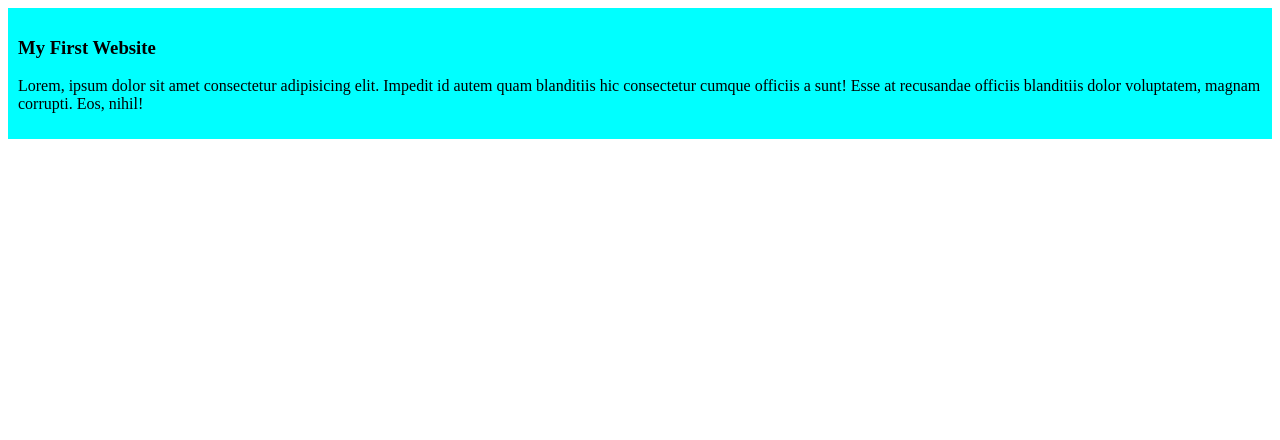
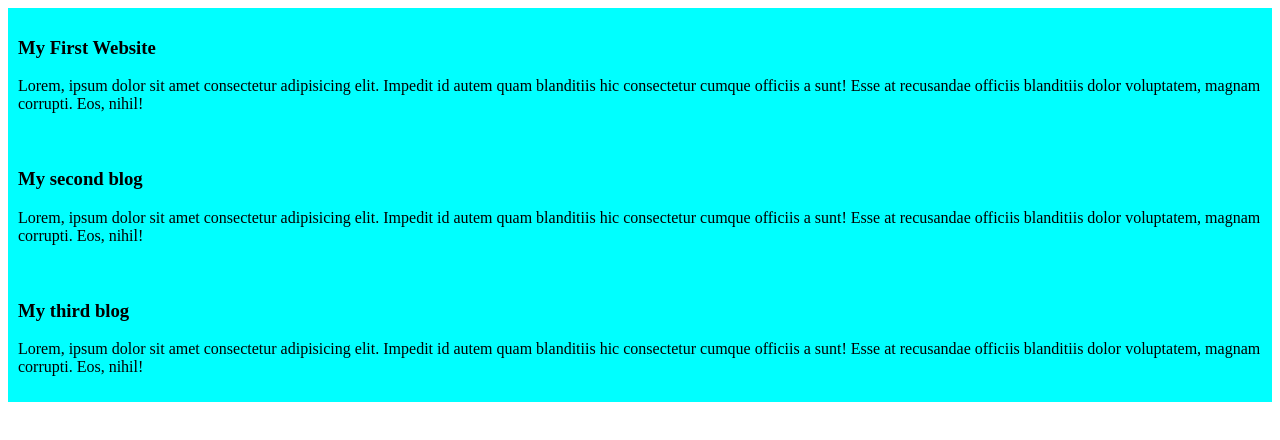
Before and after one commit to monirme12/my-simple-website, a plain HTML site: page index.html in a window 1280 px wide. Drawn offline with Linux system fonts and the light colour scheme.

Commit message:
Second and third blog

```diff
--- a/index.html
+++ b/index.html
@@ -11,5 +11,13 @@
         <h3>My First Website</h3>
         <p>Lorem, ipsum dolor sit amet consectetur adipisicing elit. Impedit id autem quam blanditiis hic consectetur cumque officiis a sunt! Esse at recusandae officiis blanditiis dolor voluptatem, magnam corrupti. Eos, nihil!</p>
     </div>
+    <div>
+        <h3>My second blog</h3>
+        <p>Lorem, ipsum dolor sit amet consectetur adipisicing elit. Impedit id autem quam blanditiis hic consectetur cumque officiis a sunt! Esse at recusandae officiis blanditiis dolor voluptatem, magnam corrupti. Eos, nihil!</p>
+    </div>
+    <div>
+        <h3>My third blog</h3>
+        <p>Lorem, ipsum dolor sit amet consectetur adipisicing elit. Impedit id autem quam blanditiis hic consectetur cumque officiis a sunt! Esse at recusandae officiis blanditiis dolor voluptatem, magnam corrupti. Eos, nihil!</p>
+    </div>
 </body>
 </html>
```
